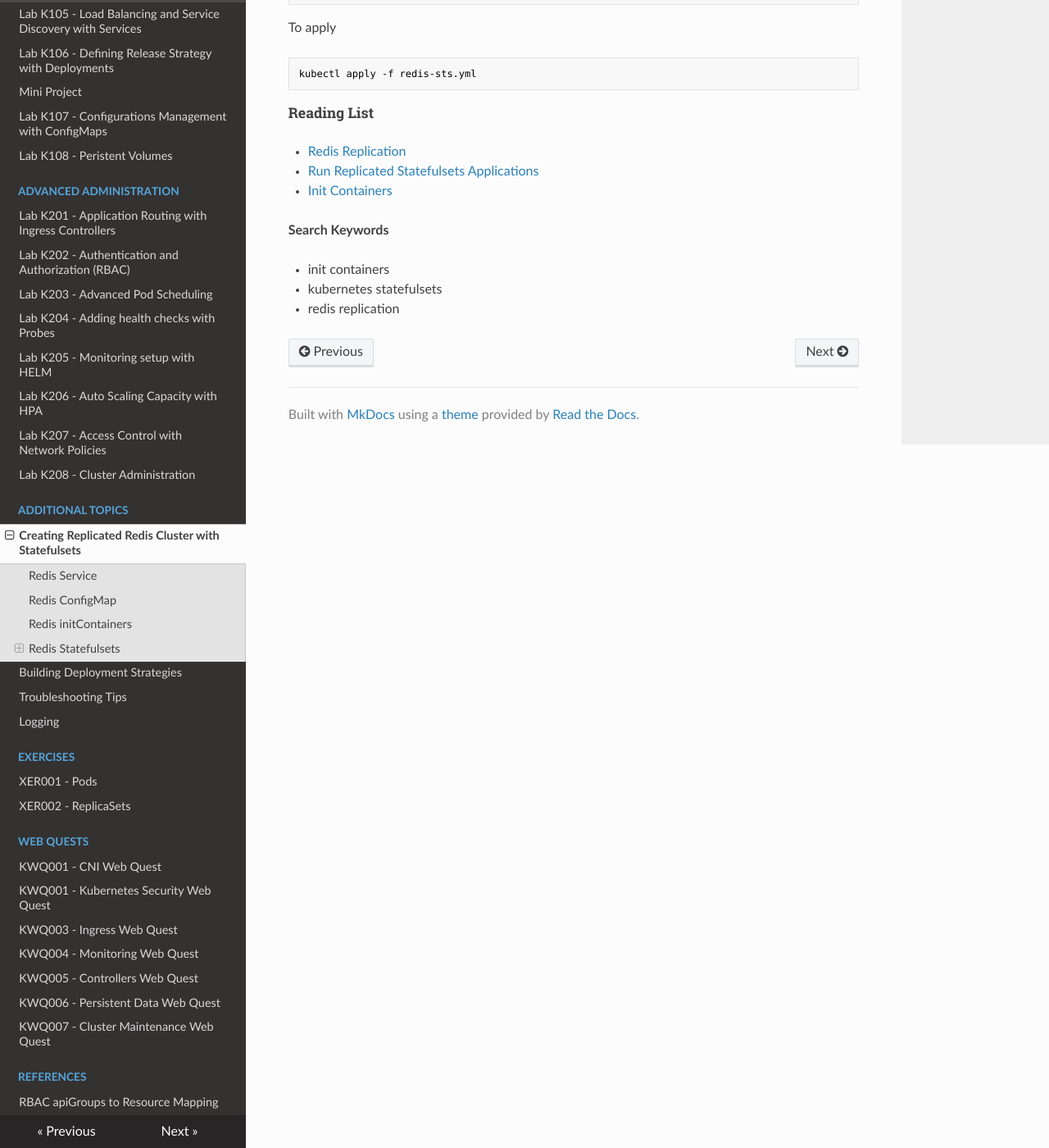
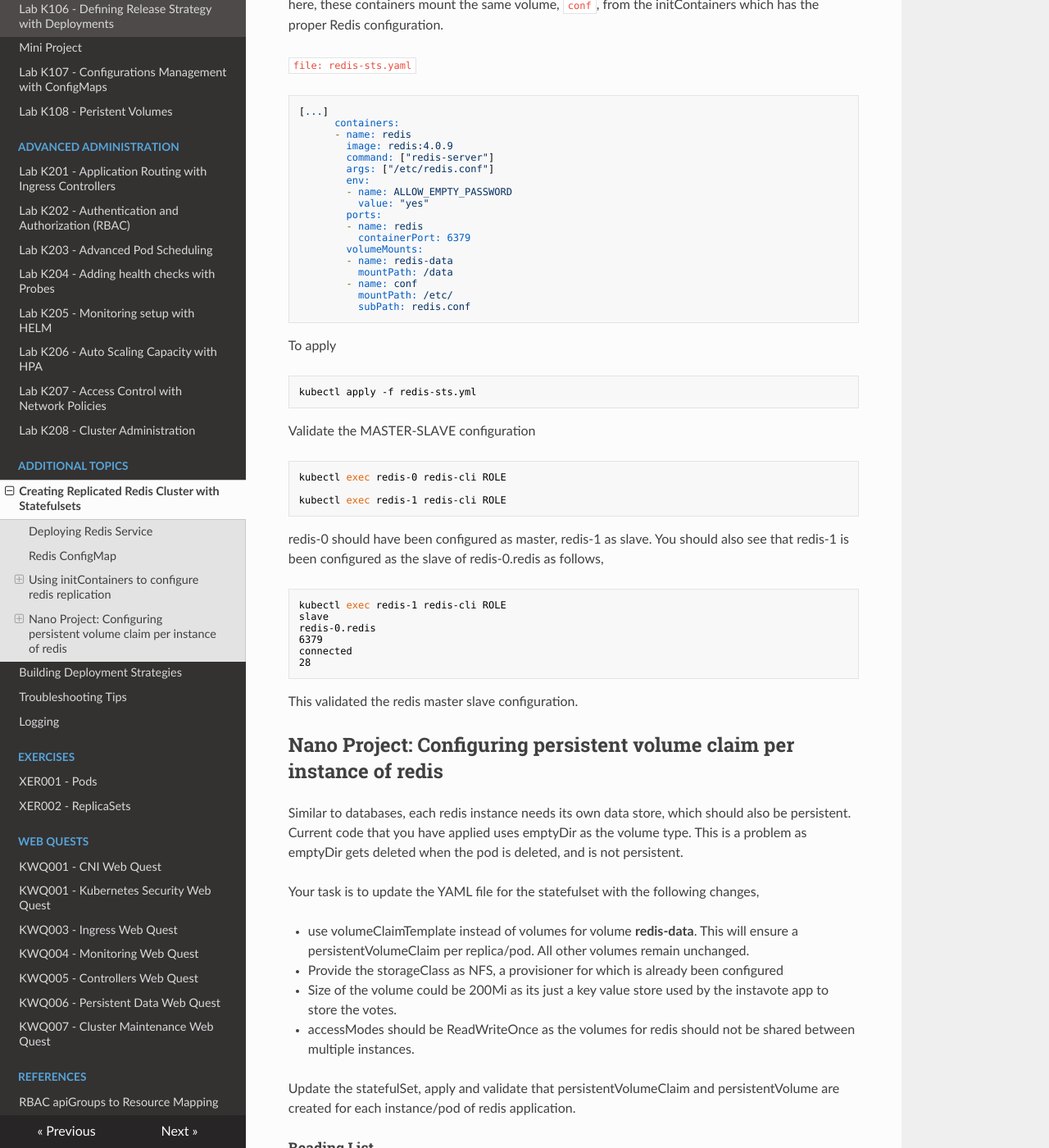
Before and after one commit to schoolofdevops/kubernetes-labguide, an MkDocs documentation site: the page built from chapters/13_redis_statefulset.md, in a window 1280 px wide and 1400 px high, scrolled down 2553 px. Shown: the whole window at 82% size. Built offline with MkDocs 1.6.1, drawn with Linux system fonts in a browser that asks for light colours; nearby versions of some CDN libraries; old or Windows-style settings are respelled for this version of MkDocs; some of the changed text lies outside the part shown.

Commit message:
updated dynamic provisioniong and statefulset chapters

````diff
--- a/chapters/13_redis_statefulset.md
+++ b/chapters/13_redis_statefulset.md
@@ -6,13 +6,21 @@ What will you learn
   * initContainers
 
 
-### Redis Service
+## Deploying Redis Service
 
-We will use Redis as Statefulsets for our Vote application.
+We will use Redis as Statefulsets for our instavote application stack.
 It is similar to Deployment, but Statefulsets requires a `Service Name`.
-So we will create a `headless service` (service without endpoints) first.
 
-`file: redis-svc.yml`
+Lets being by cleaning up the existing redis installation
+
+```
+kubectl delete svc redis
+kubectl delete deploy redis
+```
+
+So we will create a **headless** service for redis first. A headless service is the one which will be created with no ClusterIP of its own, but will return the actual IP address of its endpoints (e.g. pods), which we would create later in this case.
+
+`file: dev/redis-sts/redis-svc.yml`
 
 ```
 kind: Service
@@ -32,19 +40,28 @@ spec:
     role: master
 ```
 
-apply
+Observe
+  * clusterIP value is set to None
+  * selector has been updated to send traffic only to the master
+
+now apply this and validate
 
 ```
 kubectl apply -f redis-svc.yml
+
+kubectl get svc
+kubectl describe  svc redis
 ```
 
-*Note: clusterIP's value is set to None*.
 
-### Redis ConfigMap
 
-Redis ConfigMap has two sections.
-  * master.conf - for Redis master
-  * slave.conf - for Redis slave
+## Redis ConfigMap
+
+Lets now add the redis configuration with configmap.
+
+Redis ConfigMap has two keys
+  * master.conf - to provide  Redis master configs
+  * slave.conf - to provide  Redis slave configs
 
 `file: redis-cm.yml`
 
@@ -70,15 +87,18 @@ data:
     slaveof redis-0.redis 6379
 ```
 
-apply
+apply and validate
 
 ```
 kubectl apply -f redis-svc.yml
+
+kubectl get cm
+kubectl describe cm redis
 ```
 
-### Redis initContainers
+## Using initContainers to configure redis replication
 
-We have to deploy redis master/slave set up from one statefulset cluster. This requires two different redis cofigurations , which needs to be described in one Pod template. This complexity can be resolved by using init containers. These init containers copy the appropriate redis configuration by analysing the hostname of the pod. If the Pod's (host)name has `0` as **Ordinal number**, then it is choosen as the master and master.conf is copied to /etc/ directory. Other Pods will get slave.conf as configuration.
+We have to deploy redis master/slave set up from one statefulset cluster. This requires two different redis cofigurations , which needs to be described in one Pod template. This complexity can be resolved by using init containers. These init containers copy the appropriate redis configuration by analysing the hostname of the pod. If the Pod's (host)name has `0` as **Ordinal number**, then it is choosen as the master and master.conf is copied to /etc/ directory. Every other  pod will be configured as a replica with  slave.conf as configuration.
 
 
 `file: redis-sts.yml`
@@ -112,7 +132,7 @@ We have to deploy redis master/slave set up from one statefulset cluster. This r
 
 ### Redis Statefulsets
 
-These redis containers are started after initContainers are succefully ran. One thing to note here, these containers mount the same volume, `conf`, from the initContainers which has the proper Redis configuration.
+These redis containers are started after initContainers are succefully run and exit. One thing to note here, these containers mount the same volume, `conf`, from the initContainers which has the proper Redis configuration.
 
 `file: redis-sts.yaml`
 
@@ -143,6 +163,38 @@ To apply
 kubectl apply -f redis-sts.yml
 ```
 
+Validate the MASTER-SLAVE configuration
+
+```
+kubectl exec redis-0 redis-cli ROLE
+
+kubectl exec redis-1 redis-cli ROLE
+```
+
+redis-0 should have been  configured as master, redis-1 as slave.  You should also see that redis-1 is been configured as the slave of redis-0.redis as follows,
+
+```
+kubectl exec redis-1 redis-cli ROLE
+slave
+redis-0.redis
+6379
+connected
+28
+```
+This validated the redis master slave configuration.
+
+## Nano Project: Configuring persistent volume claim per instance of redis
+
+Similar to databases, each redis instance needs its own data store, which should also be persistent. Current code that you have applied uses emptyDir as the volume type. This is a problem as emptyDir gets deleted when the pod is deleted, and is not persistent.
+
+Your task is to update the YAML file for the statefulset  with the following changes,
+
+  * use volumeClaimTemplate instead of volumes for volume **redis-data**. This will ensure a persistentVolumeClaim per replica/pod. All other volumes remain unchanged.
+  * Provide the storageClass as NFS, a provisioner for which is already been configured
+  * Size of the volume could be 200Mi as its just a key value store used by the instavote app to store the votes.
+  * accessModes should be ReadWriteOnce as the volumes for redis should not be shared between multiple instances.
+
+Update the statefulSet, apply and validate that persistentVolumeClaim and persistentVolume are created for each instance/pod of redis application.
 
 ##### Reading List
 
````
Also changed, not shown: chapters/vote-persistent-volumes.md (+59 -43 lines).
